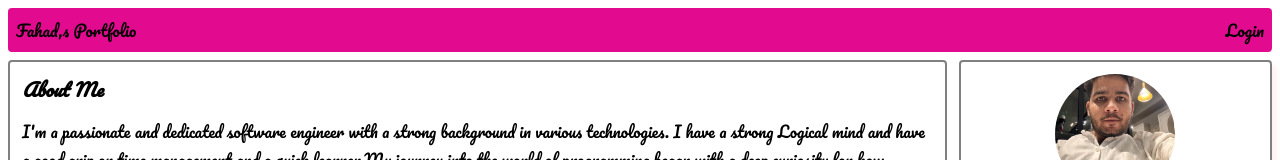
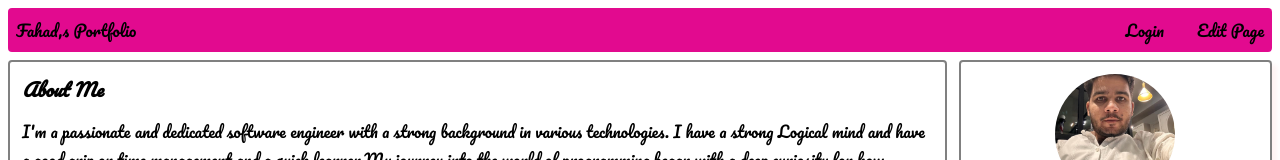
Before and after one commit to fahad1135/reactrepo, a plain HTML site: page index.html in a window 1280 px wide. Shown: the top 160 px of the page. Drawn offline with Linux system fonts and the light colour scheme; a web font is replaced by a local one.

Commit message:
edit link add

```diff
--- a/index.html
+++ b/index.html
@@ -28,6 +28,9 @@
         </div>
         <div class="nav-link">
           <a href="signup.html">Login</a>
+        </div>
+        <div class="edit-link">
+          <a href="edit.html">Edit Page</a>
         </div>
       </div>
     </nav>
--- a/style.css
+++ b/style.css
@@ -18,8 +18,22 @@ nav {
 }
 .navigation {
   display: flex;
-  justify-content: space-between;
+  justify-content: flex-start;
   align-items: center;
+}
+.navigation .nav-link {
+  margin-left: auto;
+}
+.navigation .edit-link a {
+  margin-left: auto;
+  font-family: "Pacifico", cursive;
+  font-weight: 400;
+  font-style: normal;
+  font-size: 16px;
+
+  text-decoration: none;
+  color: black;
+  cursor: pointer;
 }
 nav .nav-name a {
   font-family: "Pacifico", cursive;
@@ -38,6 +52,8 @@ nav .nav-link a {
   text-decoration: none;
   color: black;
   cursor: pointer;
+
+  margin-right: 33px;
 }
 .main-section {
   display: flex;
```
